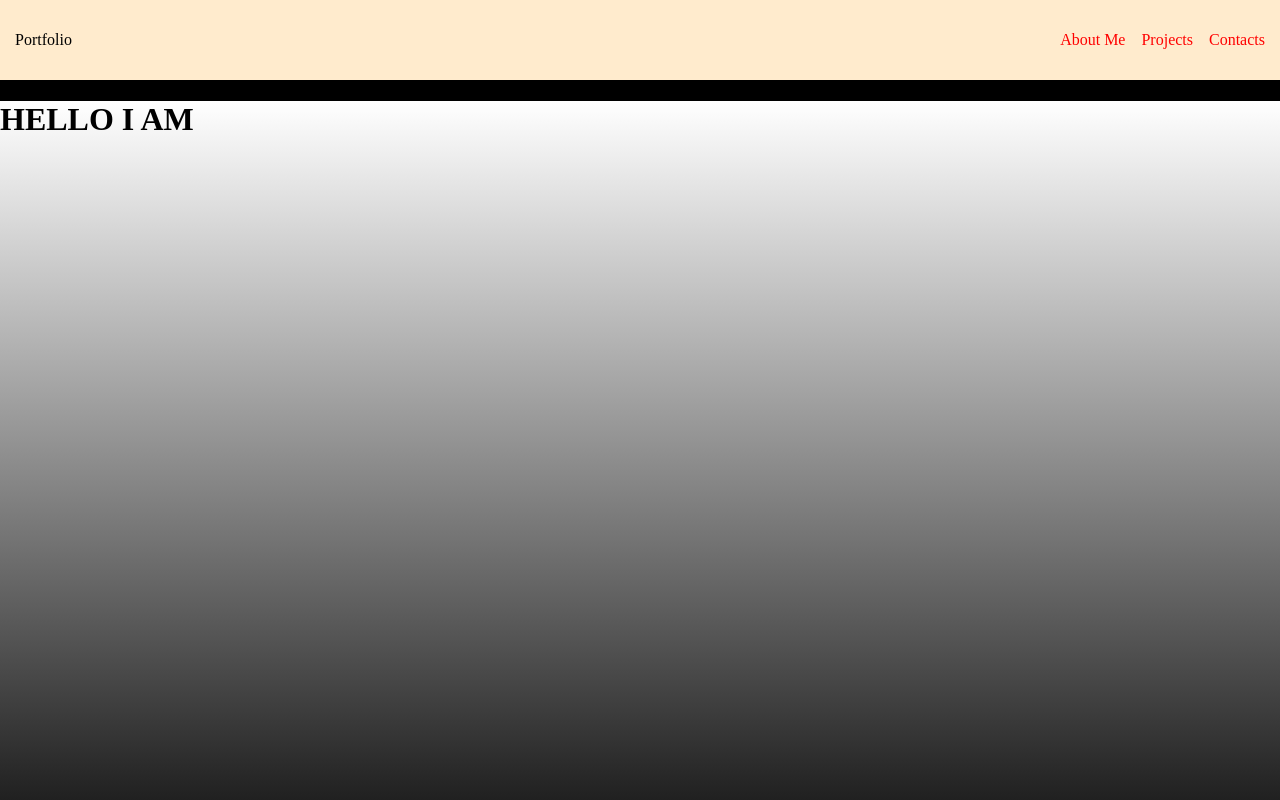
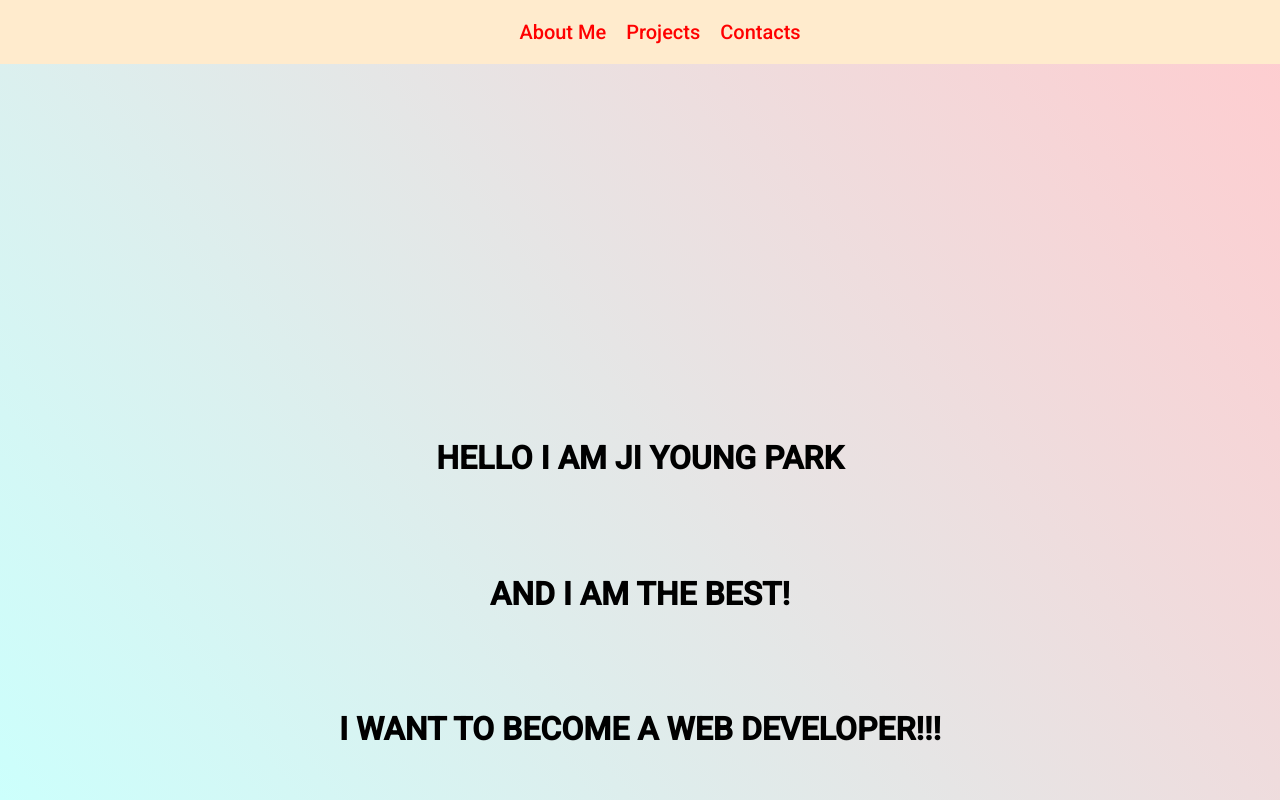
Before and after one commit to jipark92/Personal-Portfolio-Project, a plain HTML site: page index.html in a window 1280 px wide. Shown: the top 800 px of the page. Drawn offline with Linux system fonts and the light colour scheme; a web font is replaced by a local one.

Commit message:
more css details

```diff
--- a/index.html
+++ b/index.html
@@ -10,10 +10,10 @@
 <body>
 <div class="container">
     <nav id="navbar">
-        <header id="header-logo">Portfolio</header>
+        <header id="header-logo"></header>
         <ul class="navlink">
             <li><a href="#welcome-section">About Me</a></li>
-            <li><a href="#projects">Projects</a></li>
+            <li><a href="#project-header">Projects</a></li>
             <li><a href="#contact-container">Contacts</a></li>
         </ul>
     </nav>
@@ -21,7 +21,19 @@
 
    <div class="welcome-container">
         <main id="welcome-section">
-            <h1>HELLO I AM </h1>
+            <br><br><br>
+            <br><br><br>
+            <br><br><br>
+            <br><br><br>
+            <br><br><br>
+            <br><br><br>
+            <h1><br><br>HELLO I AM JI YOUNG PARK </h1>
+            <h1><br><br>AND I AM THE BEST! </h1>
+            <h1><br><br>I WANT TO BECOME A WEB DEVELOPER!!!</h1>
+            <br><br><br>
+            <br><br><br>
+            <br><br><br>
+
         </main>
     </div>
 
@@ -34,6 +46,7 @@
     <section id="projects">
         <h1 id="project-header">Projects</h1>
         <div class="project-tile">
+
             <figure>
                 <a href="https://norfkorean.github.io/Etch-a-Sketch/" target="_blank" ><img src="etchasketchproject.jpeg" alt="project1"></a><br>
                 <figurecaption>Etch-A-Sketch JAVASCRIPT Project</figurecaption>
--- a/style.css
+++ b/style.css
@@ -1,6 +1,11 @@
+@import url('https://fonts.googleapis.com/css2?family=Dongle&family=Montserrat:wght@100&family=Roboto:ital,wght@0,500;1,300&display=swap');
+
 body{
     margin: 0px;
     background: black;
+    font-family: 'Dongle', sans-serif;
+    font-family: 'Montserrat', sans-serif;
+    font-family: 'Roboto', sans-serif;
 }
 
 img{
@@ -17,33 +22,49 @@ img{
 
 #navbar{
     display:flex;
-    justify-content: space-between;
+    justify-content: center;
     align-items: center;
     background-color: blanchedalmond;
     grid-row: 1 / 2;
-    padding: 15px;
+    position: fixed;
+    height: 8%;
+    width: 100%;
 }
 
 .navlink{
     list-style: none;
     display:flex;
-    gap: 16px;
+    gap: 20px;
+    font-size: 20px;
+
 
 }
 
 a{
     text-decoration: none;
     color: red;
+
+}
+
+a:hover{
+    color: blue;
+
+
 }
 .welcome-container{
-
+    text-align: center;
 
 }
 
 #welcome-section{
+
     grid-row: 2 / 3;
     height: 100vh;
-    background: linear-gradient(white, gray, black);
+    background: linear-gradient(
+        53deg,
+        #ccfffc,
+        #ffcccf
+      );
 }
 
 figurecaption {
@@ -55,9 +76,9 @@ figurecaption {
 
 }
 #project-header{
+    color: white;
     text-align: center;
 
-    color: white;
 }
 .project-tile{
     background: linear-gradient(white, gray, black);
@@ -69,9 +90,10 @@ figurecaption {
     grid-template-rows: repeat(3, 11fr);
 }
 
-figure{
+figure:hover{
+    transform: scale(1.2);
+}
 
-}
 
 .showallprojects{
     display:flex;
```
